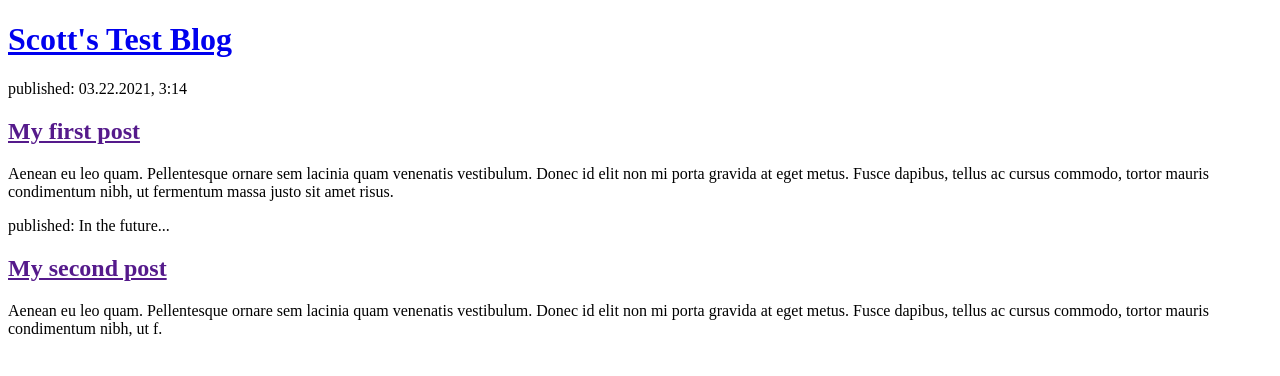
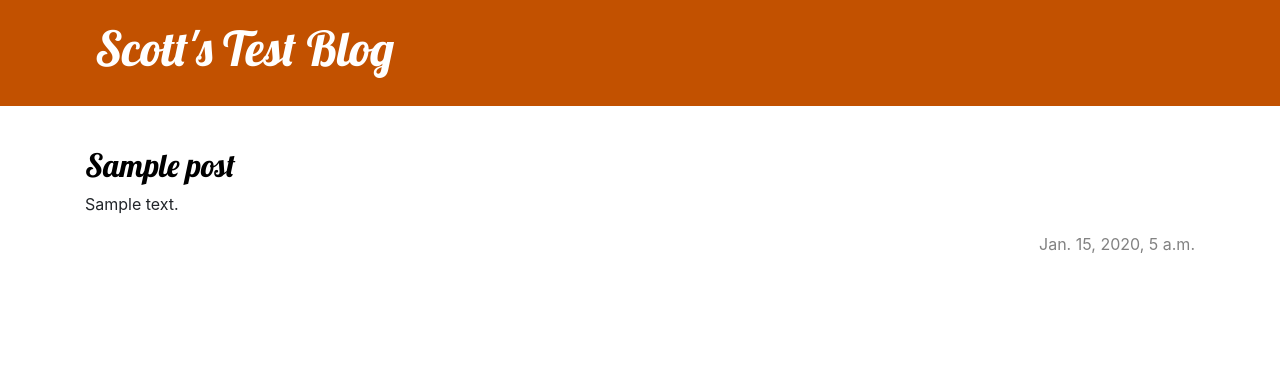
Before and after one commit to scott-cronson/my-first-site, a Django app: page / in a window 1280 px wide. Shown: the top 376 px of the page. Run offline with Django 3.2, Linux system fonts and the light colour scheme; tables that the repository leaves empty hold one stand-in row (values such as "Sample post").

Commit message:
post_detail pages

```diff
--- /dev/null
+++ b/blog/static/css/blog.css
@@ -0,0 +1,70 @@
+.page-header {
+    background-color: #C25100;
+    margin-top: 0;
+    margin-bottom: 40px;
+    padding: 20px 20px 20px 40px;
+}
+
+.page-header h1,
+.page-header h1 a,
+.page-header h1 a:visited,
+.page-header h1 a:active {
+    color: #ffffff;
+    font-size: 36pt;
+    text-decoration: none;
+}
+
+h1,
+h2,
+h3,
+h4 {
+    font-family: 'lobster', cursive;
+}
+
+.date {
+    color: #828282;
+}
+
+.save {
+    float: right;
+}
+
+.post-form textarea,
+.post-form input {
+    width: 100%;
+}
+
+.top-menu,
+.top-menu:hover,
+.top-menu:visited {
+    color: #ffffff;
+    float: right;
+    font-size: 26pt;
+    margin-right: 20px;
+}
+
+.post {
+    margin-bottom: 70px;
+}
+
+.post h2 a,
+.post h2 a:visited {
+    color: #000000;
+}
+
+.post > .date,
+.post > .actions {
+    float: right;
+}
+
+.btn-default,
+.btn-default:visited {
+    color: #C25100;
+    background: none;
+    border-color: #C25100;
+}
+
+.btn-default:hover {
+    color: #FFFFFF;
+    background-color: #C25100;
+}
--- /dev/null
+++ b/blog/templates/blog/base.html
@@ -0,0 +1,26 @@
+{% load static %}
+<!DOCTYPE html>
+<html>
+    <head>
+        <link href="//fonts.googleapis.com/css?family=Lobster&subset=latin,latin-ext" rel="stylesheet" type="text/css">
+        <title>Scott's Test Blog</title>
+        <link rel="stylesheet" href="https://cdn.jsdelivr.net/npm/bootstrap@4.5.3/dist/css/bootstrap.min.css" integrity="sha384-TX8t27EcRE3e/ihU7zmQxVncDAy5uIKz4rEkgIXeMed4M0jlfIDPvg6uqKI2xXr2" crossorigin="anonymous">
+        <link rel="stylesheet" href="{% static 'css/blog.css' %}">
+    </head>
+    <body>
+        <header class="page-header">
+            <div class="container">
+                <h1><a href="/">Scott's Test Blog</a></h1>
+            </div>
+        </header>
+
+        <main class="container">
+            <div class="row">
+                <div class="col">
+                    {% block content %}
+                    {% endblock %}
+                </div>
+            </div>
+        </main>
+    </body>
+</html>
--- a/blog/templates/blog/post_list.html
+++ b/blog/templates/blog/post_list.html
@@ -1,23 +1,14 @@
-<!DOCTYPE html>
-<html>
-    <head>
-        <title>Scott's Test Blog</title>
-    </head>
-    <body>
-        <header>
-            <h1><a href="/">Scott's Test Blog</a></h1>
-        </header>
 
-        <article>
-            <time>published: 03.22.2021, 3:14</time>
-            <h2><a href="">My first post</a></h2>
-            <p>Aenean eu leo quam. Pellentesque ornare sem lacinia quam venenatis vestibulum. Donec id elit non mi porta gravida at eget metus. Fusce dapibus, tellus ac cursus commodo, tortor mauris condimentum nibh, ut fermentum massa justo sit amet risus.</p>
+{% extends 'blog/base.html' %}
+
+{% block content %}
+    {% for post in posts %}
+        <article class="post">
+            <h2><a href="{% url 'post_detail' pk=post.pk %}">{{ post.title }}</a></h2>
+            <p>{{ post.text|linebreaksbr }}</p>
+            <time class="date">
+                {{ post.published_date }}
+            </time>
         </article>
-
-        <article>
-            <time>published: In the future...</time>
-            <h2><a href="">My second post</a></h2>
-            <p>Aenean eu leo quam. Pellentesque ornare sem lacinia quam venenatis vestibulum. Donec id elit non mi porta gravida at eget metus. Fusce dapibus, tellus ac cursus commodo, tortor mauris condimentum nibh, ut f.</p>
-        </article>
-    </body>
-</html>
+    {% endfor %}
+{% endblock %}
--- a/blog/urls.py
+++ b/blog/urls.py
@@ -2,5 +2,6 @@ from django.urls import path
 from . import views
 
 urlpatterns = [
-    path('', views.post_list, name='post_list')
+    path('', views.post_list, name='post_list'),
+    path('post/<int:pk>/', views.post_detail, name='post_detail')
 ]
--- a/blog/views.py
+++ b/blog/views.py
@@ -1,6 +1,13 @@
-from django.shortcuts import render
+from django.shortcuts import render, get_object_or_404
+from django.utils import timezone
+from .models import Post
 
 # Create your views here.
 
 def post_list(request):
-    return render(request, 'blog/post_list.html', {})
+    posts = Post.objects.filter(published_date__lte=timezone.now()).order_by('-published_date')
+    return render(request, 'blog/post_list.html', {'posts': posts})
+
+def post_detail(request, pk):
+    post = get_object_or_404(Post, pk=pk)
+    return render(request, 'blog/post_detail.html', {'post': post})
```
Also changed, not shown: blog/templates/blog/post_detail.html (added, +14 -0 lines).
